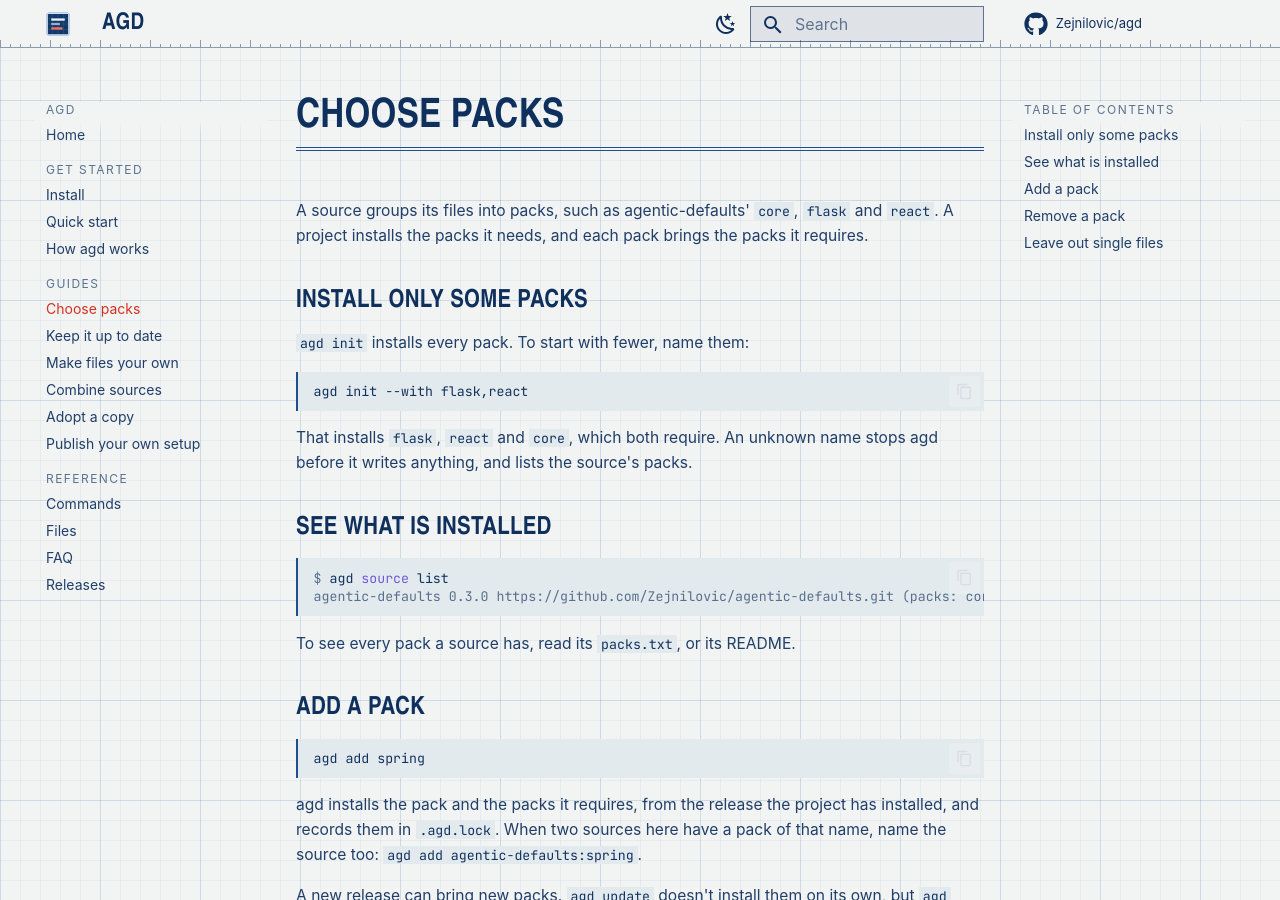
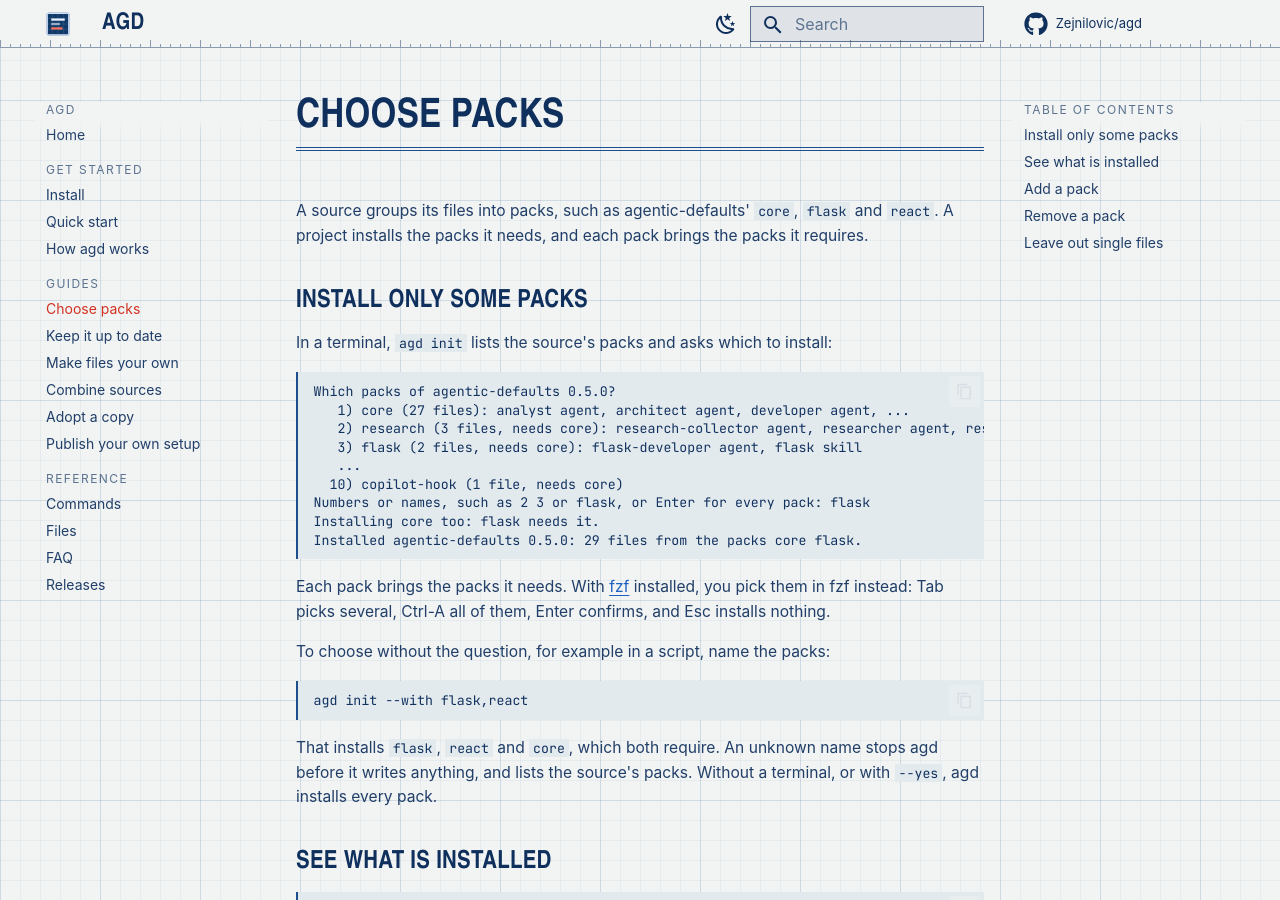
Before and after one commit to Zejnilovic/agd, an MkDocs documentation site: the page built from docs/guides/packs.md, in a window 1280 px wide and 900 px high. Built offline with MkDocs 1.6.1 and Material for MkDocs 9.7.7, drawn with Linux system fonts in a browser that asks for light colours; some web fonts are replaced; comment, search, counter and statistics services are not loaded.

Commit message:
agd 0.4.0 (unreleased): agd init asks which packs to install
In a terminal, agd init without --with now asks which packs to install.
Until now it installed every pack, and projects kept packs they never
use, such as flask and react in a Python GitHub Action. Each pack's line
shows its file count, the packs it needs, and its agents and skills,
taken from its paths, so packs.txt doesn't change.

With fzf installed, the packs are picked in fzf: Tab picks several,
Ctrl-A all, and Esc installs nothing. Without fzf, agd lists them by
number and takes numbers or names; Enter alone installs every pack.
Packs come with the packs they require, and agd says which it added.
--with, --yes, no terminal, or a source with only one pack all skip the
question; the last three install every pack as before, so scripts don't
change.

The tests' PATH without gh and fzf, and fake_fzf, moved from the
feedback tests to a shared WithoutGhAndFzf class for the new init tests.

````diff
--- a/docs/guides/packs.md
+++ b/docs/guides/packs.md
@@ -4,13 +4,29 @@ A source groups its files into packs, such as agentic-defaults' `core`, `flask`
 
 ## Install only some packs
 
-`agd init` installs every pack. To start with fewer, name them:
+In a terminal, `agd init` lists the source's packs and asks which to install:
+
+```text
+Which packs of agentic-defaults 0.5.0?
+   1) core (27 files): analyst agent, architect agent, developer agent, ...
+   2) research (3 files, needs core): research-collector agent, researcher agent, research skill
+   3) flask (2 files, needs core): flask-developer agent, flask skill
+   ...
+  10) copilot-hook (1 file, needs core)
+Numbers or names, such as 2 3 or flask, or Enter for every pack: flask
+Installing core too: flask needs it.
+Installed agentic-defaults 0.5.0: 29 files from the packs core flask.
+```
+
+Each pack brings the packs it needs. With [fzf](https://github.com/junegunn/fzf) installed, you pick them in fzf instead: Tab picks several, Ctrl-A all of them, Enter confirms, and Esc installs nothing.
+
+To choose without the question, for example in a script, name the packs:
 
 ```bash
 agd init --with flask,react
 ```
 
-That installs `flask`, `react` and `core`, which both require. An unknown name stops agd before it writes anything, and lists the source's packs.
+That installs `flask`, `react` and `core`, which both require. An unknown name stops agd before it writes anything, and lists the source's packs. Without a terminal, or with `--yes`, agd installs every pack.
 
 ## See what is installed
 
````
Also changed, not shown: CHANGELOG.md (+4 -0 lines), CONTEXT.md (+2 -1 lines), README.md (+1 -1 lines), docs/quick-start.md (+1 -1 lines), docs/reference/commands.md (+3 -2 lines), 3 other files.
